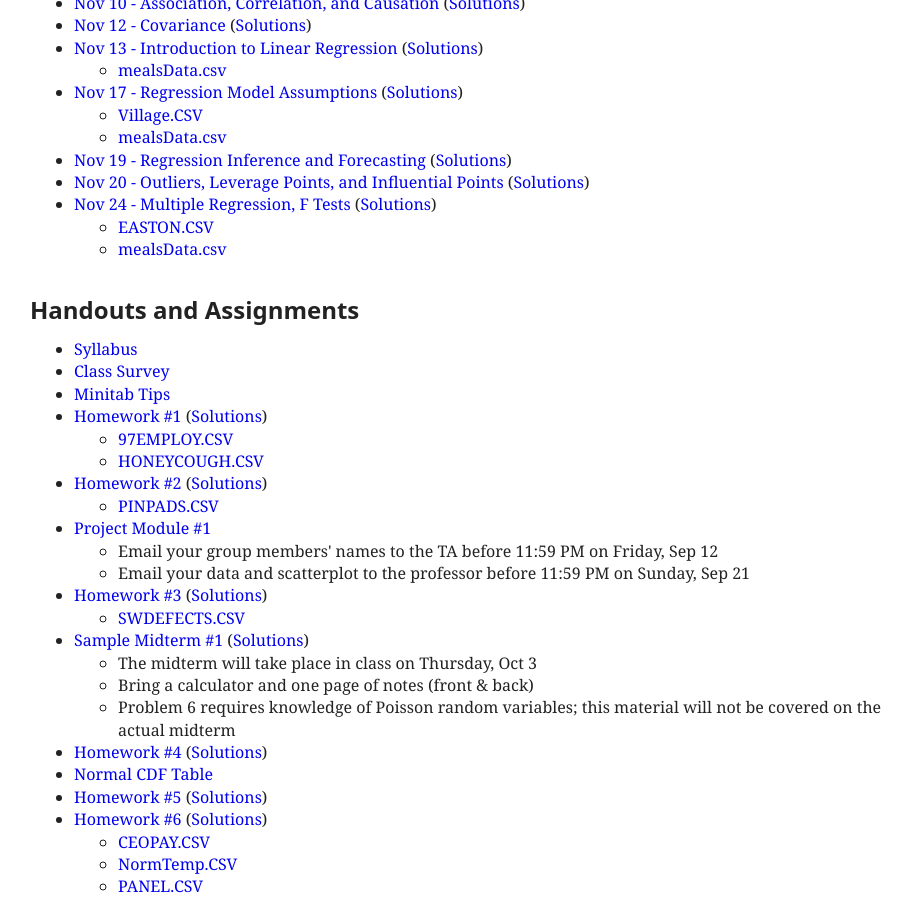
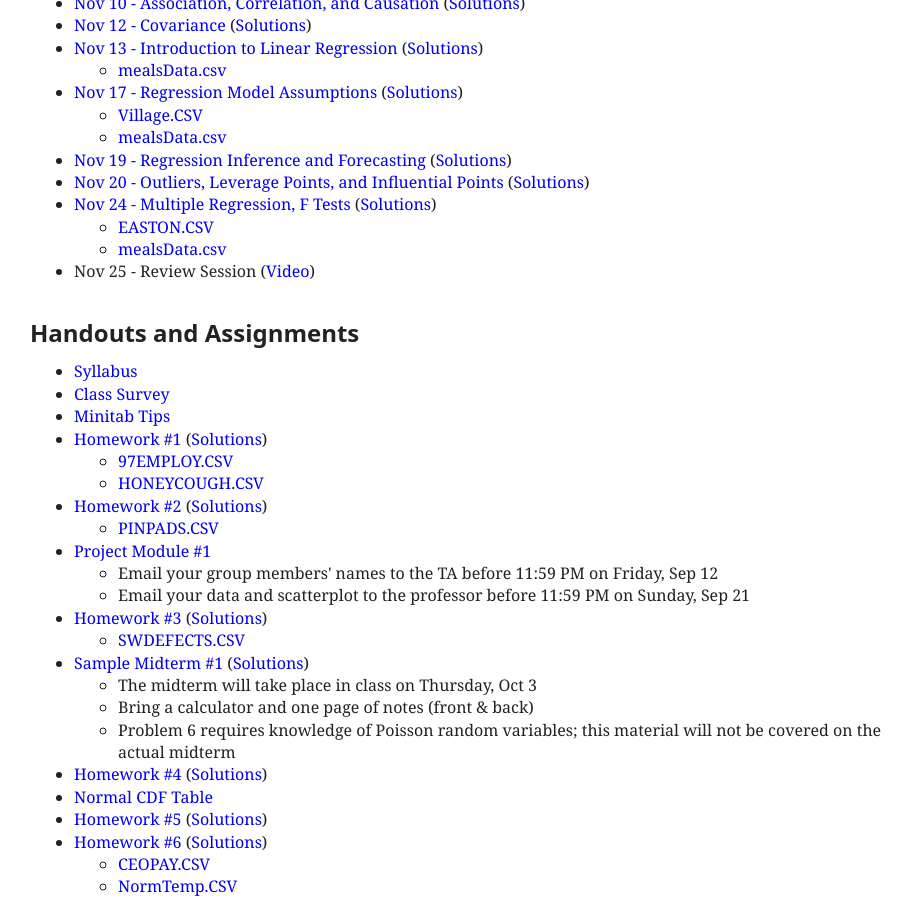
Before and after one commit to patperry/patperry.github.com, a Jekyll site: the page built from course/ub0103/index.html, in a window 1280 px wide and 900 px high, scrolled down 1169 px. Shown: the whole window, without its empty margins (178-1090 px from the left). Built offline with Jekyll 4.4.1, drawn with Linux system fonts in a browser that asks for light colours.

Commit message:
Add link to review session video

```diff
--- a/course/ub0103/index.html
+++ b/course/ub0103/index.html
@@ -120,6 +120,7 @@ stylesheet: /css/main.css?v=1
       <li><a href="data/EASTON.CSV">EASTON.CSV</a>
       <li><a href="data/mealsData.csv">mealsData.csv</a>
     </ul>
+  <li>Nov 25 - Review Session (<a href="http://nyustern.mediasite.com/Mediasite/Play/b1656258c398482dbf5ce05cc4f6b7f71d">Video</a>)
 </ul>
 
 <h2>Handouts and Assignments</h2>
```
